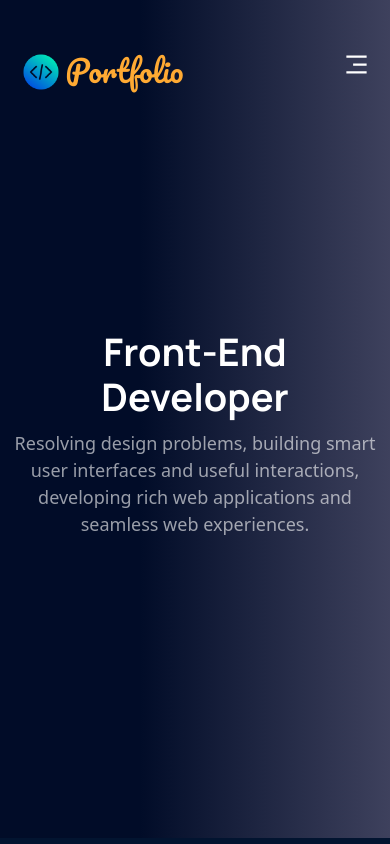
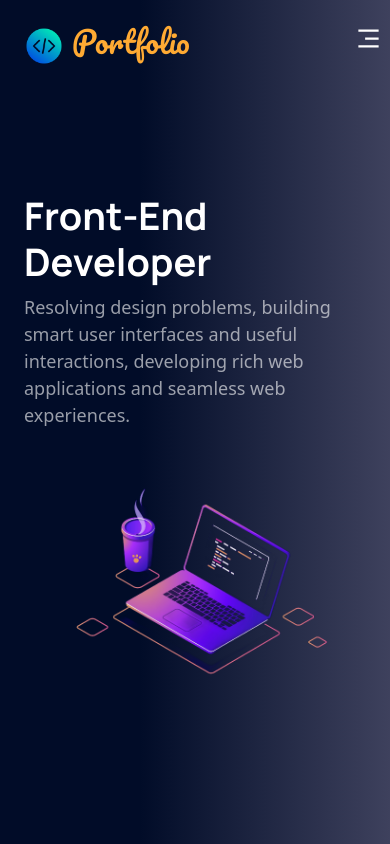
Before and after one commit to fatima-07/Portfolio, a React (Vite) app: page / in a window 390 px wide. Shown: the top 844 px of the page. Built offline with nearby package versions, Linux system fonts and the light colour scheme.

Commit message:
Updated Responsiveness

```diff
--- a/src/App.css
+++ b/src/App.css
@@ -63,7 +63,7 @@ body{
   }
 }
 
-@media screen and (max-width:550px){
+/* @media screen and (max-width:550px){
   .section__padding{
       padding: 4rem 2rem;
   }
@@ -71,4 +71,6 @@ body{
       padding: 4rem 2rem;
 
   }
+
 }
+*/
--- a/src/App.jsx
+++ b/src/App.jsx
@@ -14,8 +14,6 @@ const App = () => {
         <About />
         <Projects />
       </div>
-
-
     </div>
   )
 }
--- a/src/components/about/about.css
+++ b/src/components/about/about.css
@@ -80,8 +80,13 @@
 }
 
 .about__bg {
-     padding-top: 200px;
-     padding-bottom: 260px;
+     padding: 200px 0 300px 0;
 }
 
 }
+
+@media screen and (max-width: 380px) {
+     .about__bg {
+          padding-top: 50px;
+     }
+}
--- a/src/components/home/Home.jsx
+++ b/src/components/home/Home.jsx
@@ -1,7 +1,7 @@
 import React, { useEffect, useState } from 'react';
 import { RiMenu3Line, RiCloseLine } from 'react-icons/ri';
 import TextHeader from '../text-header/Textheader';
-import icon from '../../assets/Icon.png';
+import Icon from '../../assets/Icon.png';
 import './home.css';
 import AOS from 'aos';
 import 'aos/dist/aos.css';
@@ -28,14 +28,16 @@ const Home = () => {
 
 return (
   <div id="Home">
-    <div className="navbar__header">
-      <div className="navbar__header-links">
+    <div className="navbar__header fixed-top navbar-dark">
+     <div className="navbar__header-links">
         <div className="navbar__header-icon"
          data-aos="fade-right"
          data-aos-delay={600}>
-          <img src={icon} alt="icon" />
-          <h1>Portfolio</h1>
-        </div>
+         <a class="navbar-brand" href="#Home">
+         <img src={Icon} alt="icon" />
+         <h1>Portfolio</h1>
+         </a>
+       </div>
 
         <div className="navbar__header-links__container">
           <Menu />
@@ -58,7 +60,6 @@ return (
          )}
       </div>
     </div>
-
     <TextHeader />
     </div>
   )
--- a/src/components/home/home.css
+++ b/src/components/home/home.css
@@ -12,8 +12,7 @@
     display: flex;
     flex-direction: row;
     align-items: center;
-    margin-left: 1rem ;
-    margin-right: 2rem;
+    margin-left: 1rem;
     padding-top: 1rem;
 
 }
@@ -24,10 +23,11 @@
 }
 
 .navbar__header-icon h1 {
+   display: inline-block;
+   vertical-align: middle;
    color: #FFAA33;
    font-size:35px;
-   padding-left: 0.3rem;
-   padding-top: 0.3rem;
+   padding-left: 0.5rem;
 
    font-family: 'Pacifico', cursive;
 }
@@ -37,13 +37,12 @@
     display: flex;
     justify-content: flex-start;
     align-items: center;
-
-
 }
 
 .navbar__header-links__container {
     display: flex;
     flex-direction: row;
+    justify-content: end;
     padding-top: 1rem;
     padding-left: 35rem;
 
@@ -60,7 +59,16 @@
     font-weight: 500;
     font-size: 18px;
 
-}
+    &.active,
+      &:hover {
+        color: rgba(255, 4, 63, 0.619);
+        background-color: transparent;
+      }
+
+      &.active {
+        font-weight: 500;
+      }
+    }
 
 
 .navbar__header-menu {
@@ -118,15 +126,15 @@
 @media screen and (max-width: 768px) {
     .navbar__header {
         padding: 2rem 4rem;
-    }
-    .align__menu {
-        padding-left: 7rem;
+
     }
 }
 
-@media screen and (max-width: 670px) {
+
+@media screen and (max-width: 425px) {
     .navbar__header {
         padding-left: 0.3rem;
+
     }
 
     .navbar__header-icon {
@@ -136,6 +144,7 @@
     .navbar__header-icon img {
         width: 40px;
         height: 40px;
+
     }
 
     .navbar__header-icon h1 {
@@ -149,4 +158,11 @@
     .navbar__header-menu__container {
         top: 20px;
     }
+
+    .navbar__header {
+        position: relative;
+        padding: 0.5rem;
+    }
+
+
 }
--- a/src/components/text-header/Textheader.jsx
+++ b/src/components/text-header/Textheader.jsx
@@ -1,24 +1,32 @@
 import React from "react";
 import "./text-header.css";
+import computer from "../../assets/computer.png";
 
 const TextHeader = () => {
   return (
+    <>
     <section
       id="hero"
-      className="hero d-flex flex-column justify-content-center align-items-center section__padding"
+      className="hero d-flex flex-row justify-content-center align-items-center section__padding"
       data-aos="fade-up"
       data-aos-delay={600}
     >
-     <div className="container">
-        <div className="row justify-content-center">
-          <div className="col-lg-6 text-center">
+     <div className="row container">
+        {/* <div className="d-flex justify-content-center"> */}
+         <div className="col-md">
            <h1>Front-End Developer</h1>
             <p>Resolving design problems, building smart user interfaces and useful interactions,
                developing rich web applications and seamless web experiences.</p>
          </div>
+         <div className="col-md computer__img">
+           <img src={computer} alt="computer" />
+         </div>
         </div>
-     </div>
+    {/* </div> */}
     </section>
+
+
+    </>
   );
 };
 
--- a/src/components/text-header/text-header.css
+++ b/src/components/text-header/text-header.css
@@ -8,11 +8,11 @@
 }
 
 .hero h1 {
-
   margin: 0 0 10px 0;
   font-size: 38px;
   font-weight: 700;
   color: #fff;
+  padding-top: 7rem;
   font-family: 'Manrope', sans-serif;
 
 }
@@ -41,17 +41,32 @@
   font-size: 18px;
 }
 
-@media screen and(max-width: 550px) {
-    .hero h1 {
-      padding-top: 1rem;
-    }
+.computer__img {
+  flex: 1;
+  display: flex;
+  justify-content: flex-end;
+  align-items: center;
 
 }
+.computer__img img {
+  width: 100%;
+  height: 100%;
+}
 
-@media screen and (max-width: 990px) {
+@media screen and (max-width: 1050px) {
   .hero {
     padding-top: 200px;
     padding-bottom: 270px;
   }
 
 }
+
+@media screen and (max-width: 550px) {
+    .hero {
+      padding-top: 5px;
+      padding-bottom: 170px;
+    }
+    .computer__img img {
+      padding-top: 0.5px;
+}
+}
```
Also changed, not shown: src/assets/computer.png (added).
